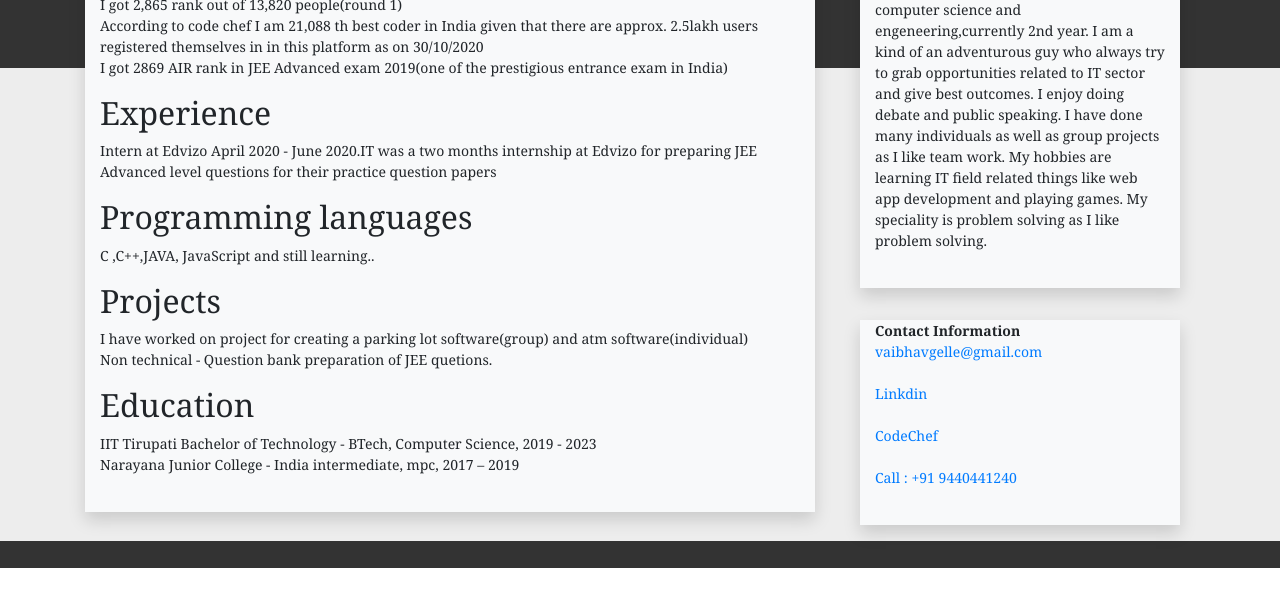
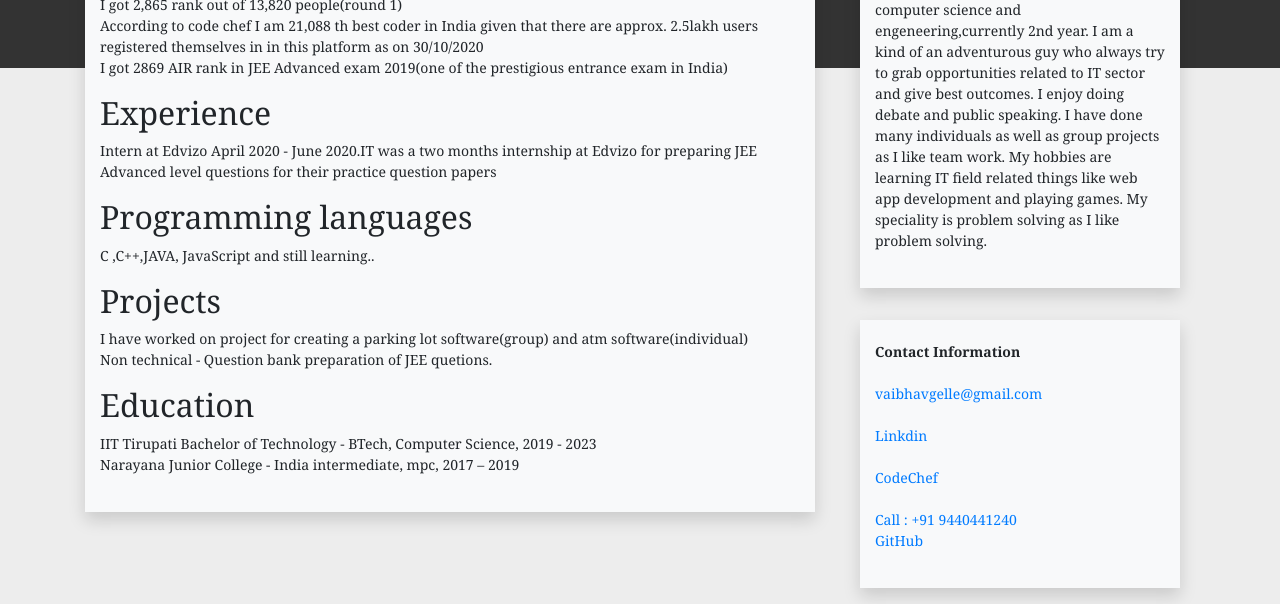
Before and after one commit to cs19b013iittp/vaibhav, a plain HTML site: page index.html in a window 1280 px wide. Shown: the part 232-836 px from the top of the page. Before the commit the page ends 800 px from the top, so only its background shows below. Drawn offline with nearby package versions, Linux system fonts and the light colour scheme.

Commit message:
Update index.html

```diff
--- a/index.html
+++ b/index.html
@@ -79,7 +79,10 @@
                     <div class="shadow container bg-light">
                         <div class="row">
                             <div class="col">
+                                <br>
                                 <strong>Contact Information</strong>
+                                <br>
+                                <br>
                                 <p>
                                     <a href="mailto:vaibhavgelle@gmail.com">vaibhavgelle@gmail.com</a>
                                     <br>
@@ -91,6 +94,8 @@
                                     <br>
                                     <br>
                                     <a href="tel:+91 9440441240">Call : +91 9440441240</a>
+                                    <br>
+                                    <a href="https://github.com/vaibhav-gelle">GitHub</a>
                                     <br>
                                     <br>
                                 </p>
```
